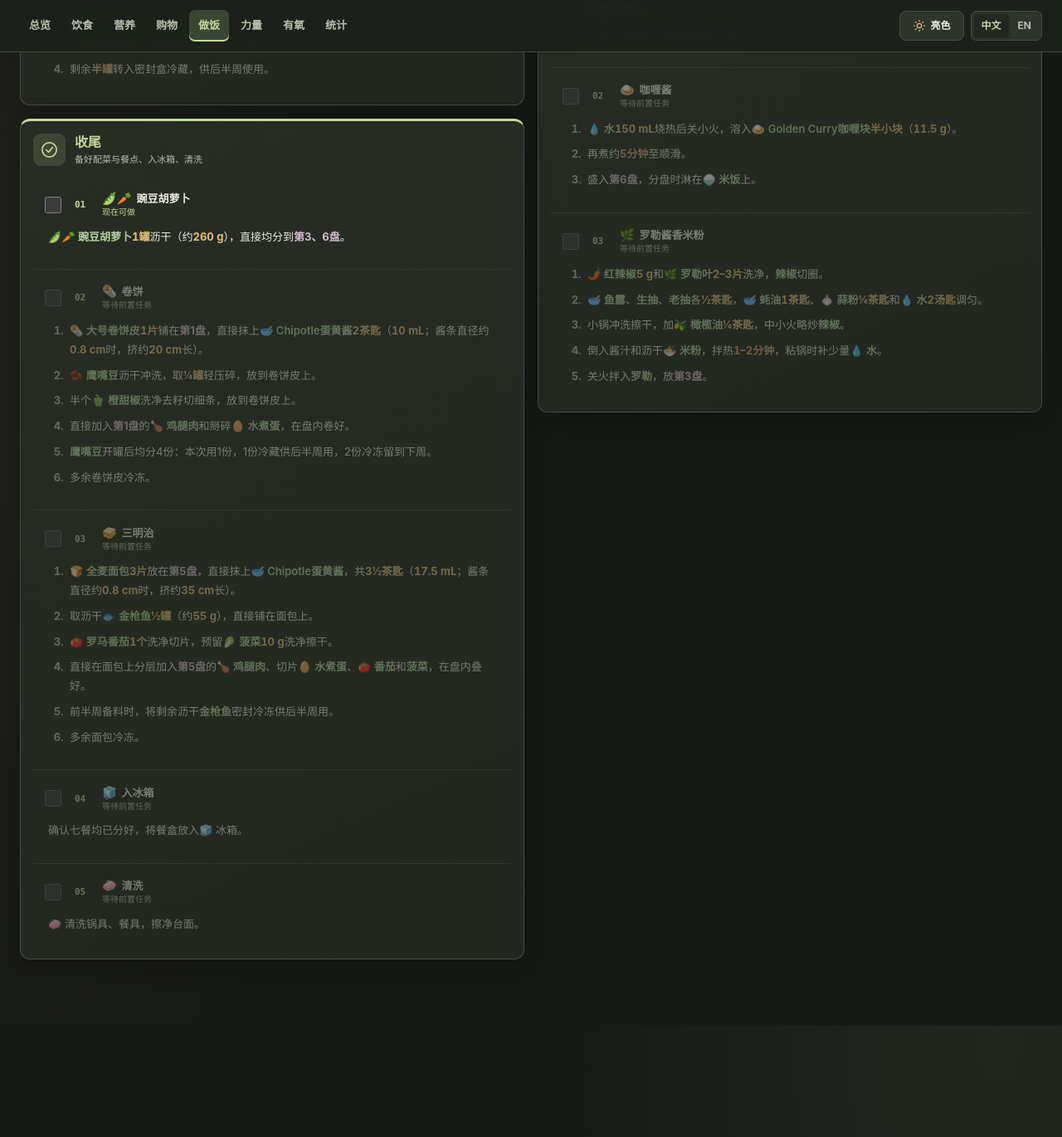
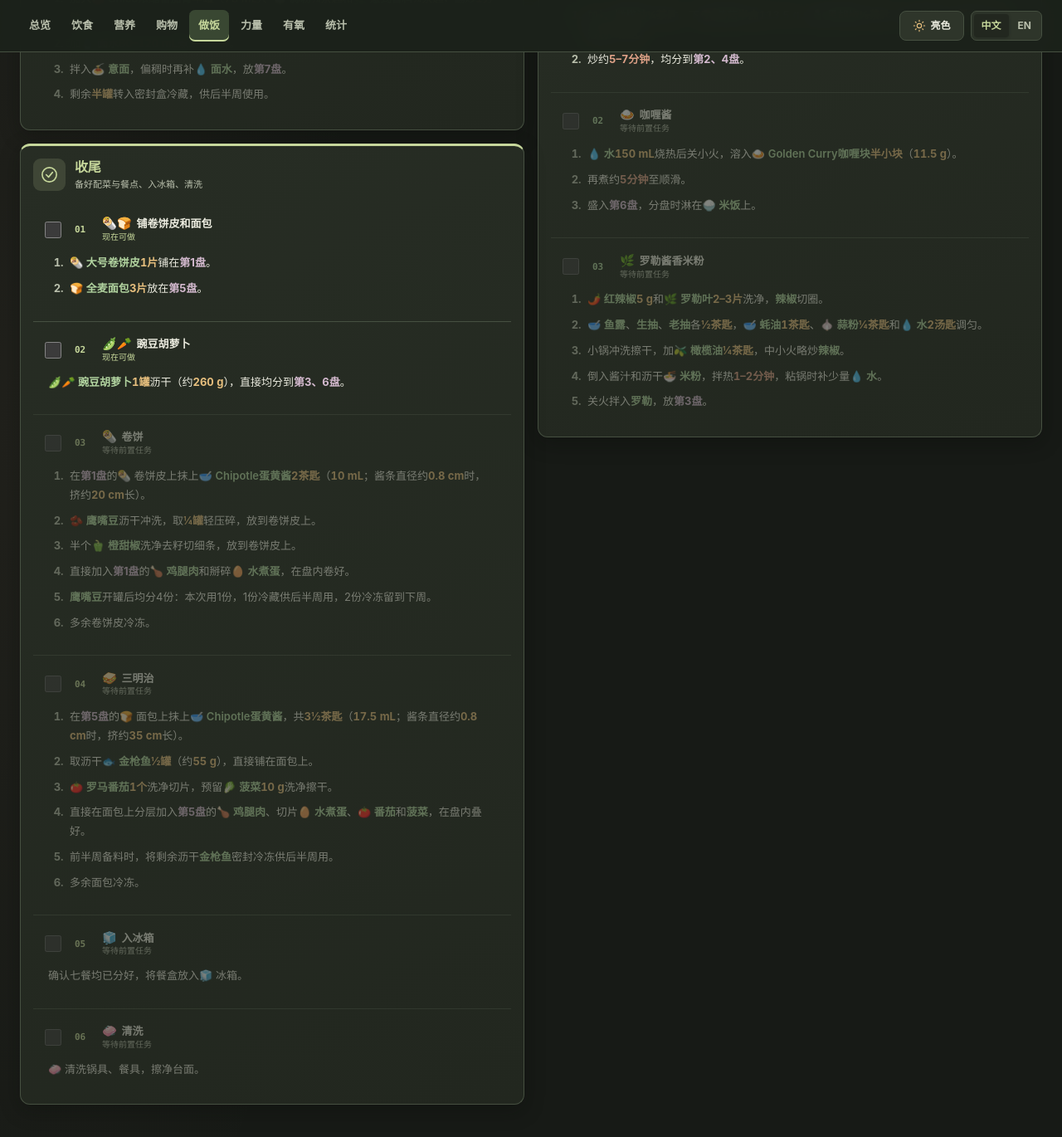
Before and after one commit to yunhaixiang/fitness, a Jekyll site: the page built from cooking.md, in a window 1280 px wide and 1400 px high, scrolled down 3014 px. Shown: the top 1370 px of the window at 83% size. Built offline with Jekyll 4.4.1, drawn with Linux system fonts in a browser that asks for light colours; some of the changed text lies outside the part shown.

Commit message:
Separate bread layout from meal assembly

```diff
--- a/assets/cooking-flow.js
+++ b/assets/cooking-flow.js
@@ -49,9 +49,10 @@
     {"id": "mushroom", "label": ["蘑菇", "Mushrooms"], "note": ["", ""], "group": "small-wok", "before": [], "link": "#cook-mushroom", "minutes": 7},
     {"id": "curry", "label": ["咖喱酱", "Curry Sauce"], "note": ["", ""], "group": "small-wok", "before": ["mushroom"], "link": "#cook-curry", "minutes": 6},
     {"id": "season-noodles", "label": ["罗勒酱香米粉", "Basil Rice Noodles"], "note": ["", ""], "group": "small-wok", "before": ["curry", "noodles"], "link": "#cook-season-noodles", "minutes": 3},
+    {"id": "prep-bread", "label": ["铺卷饼皮和面包", "Lay Out Tortilla and Bread"], "note": ["", ""], "group": "finish", "before": [], "link": "#cook-prep-bread", "minutes": 2},
     {"id": "peas-carrots", "label": ["豌豆胡萝卜", "Peas and Carrots"], "note": ["", ""], "group": "finish", "before": [], "link": "#cook-peas-carrots", "minutes": 3},
-    {"id": "wrap", "label": ["卷饼", "Wrap"], "note": ["", ""], "group": "finish", "before": ["chicken", "eggs"], "link": "#cook-wrap", "minutes": 4},
-    {"id": "sandwich", "label": ["三明治", "Sandwich"], "note": ["", ""], "group": "finish", "before": ["chicken", "eggs", "wrap"], "link": "#cook-sandwich", "minutes": 4},
+    {"id": "wrap", "label": ["卷饼", "Wrap"], "note": ["", ""], "group": "finish", "before": ["prep-bread", "chicken", "eggs"], "link": "#cook-wrap", "minutes": 4},
+    {"id": "sandwich", "label": ["三明治", "Sandwich"], "note": ["", ""], "group": "finish", "before": ["prep-bread", "chicken", "eggs", "wrap"], "link": "#cook-sandwich", "minutes": 4},
     {"id": "refrigerate", "label": ["入冰箱", "Refrigerate"], "note": ["", ""], "group": "finish", "before": ["rice", "potato", "ribs", "meatballs", "shrimp", "salmon", "dumplings", "curry", "season-noodles", "tomato", "wrap", "sandwich", "mushroom", "spinach", "haddock", "peas-carrots"], "link": "#cook-refrigerate", "minutes": 5},
     {"id": "clean", "label": ["清洗", "Clean Up"], "note": ["", ""], "group": "finish", "before": ["refrigerate"], "link": "#cook-clean", "minutes": 7}
   ];
@@ -68,7 +69,7 @@
     eggs: '🥚', dumplings: '🥟', pasta: '🍝', noodles: '🍜',
     mushroom: '🍄', curry: '🍛', 'season-noodles': '🌿',
     spinach: '🥬', ground: '🍗', tomato: '🍅',
-    'peas-carrots': '🫛🥕', wrap: '🌯', sandwich: '🥪', refrigerate: '🧊', clean: '🧼'
+    'prep-bread': '🌯🍞', 'peas-carrots': '🫛🥕', wrap: '🌯', sandwich: '🥪', refrigerate: '🧊', clean: '🧼'
   };
   const groups = [
     {"id": "oven", "icon": "oven", "title": ["烤箱", "Oven"], "hint": ["按烤盘空间安排", "Schedule According to Tray Space"]},
@@ -80,7 +81,7 @@
     {"id": "finish", "icon": "finish", "title": ["收尾", "Finish"], "hint": ["备好配菜与餐点、入冰箱、清洗", "Assemble Meals, Refrigerate and Clean"]}
   ];
 
-  const instructionSections = [["rice", "rice", ["prep-rice", "rice"]], ["oven", "oven", ["oven-heat-start", "prep-potato", "prep-chicken", "prep-ribs", "prep-shrimp", "oven-heat", "potato", "chicken", "ribs", "meatballs", "shrimp"]], ["air-fryer", "air", ["prep-salmon", "air-heat-start", "air-heat", "salmon", "haddock"]], ["pot-one", "pots", ["egg-water", "eggs", "dumplings"]], ["pot-two", "pots", ["pasta-water", "pasta", "noodles"]], ["small-wok", "small-wok", ["mushroom", "curry", "season-noodles"]], ["large-wok", "large-wok", ["spinach", "ground", "tomato"]], ["finish", "finish", ["peas-carrots", "wrap", "sandwich", "refrigerate", "clean"]]];
+  const instructionSections = [["rice", "rice", ["prep-rice", "rice"]], ["oven", "oven", ["oven-heat-start", "prep-potato", "prep-chicken", "prep-ribs", "prep-shrimp", "oven-heat", "potato", "chicken", "ribs", "meatballs", "shrimp"]], ["air-fryer", "air", ["prep-salmon", "air-heat-start", "air-heat", "salmon", "haddock"]], ["pot-one", "pots", ["egg-water", "eggs", "dumplings"]], ["pot-two", "pots", ["pasta-water", "pasta", "noodles"]], ["small-wok", "small-wok", ["mushroom", "curry", "season-noodles"]], ["large-wok", "large-wok", ["spinach", "ground", "tomato"]], ["finish", "finish", ["prep-bread", "peas-carrots", "wrap", "sandwich", "refrigerate", "clean"]]];
   const instructions = new Map(), seasoningNotes = new Map();
   const mergedSections = [];
   for (const [headingId, group, steps] of instructionSections) {
--- a/assets/cooking-progress.js
+++ b/assets/cooking-progress.js
@@ -48,6 +48,8 @@
       done.splice(done.indexOf('finish'), 1);
       for (const id of ['peas-carrots', 'refrigerate', 'clean']) if (!done.includes(id)) done.push(id);
     }
+    // Previously, laying out bread was part of assembling either meal.
+    if (done.some(id => ['wrap', 'sandwich'].includes(id)) && !done.includes('prep-bread')) done.push('prep-bread');
     // Legacy running tasks return to unchecked; only completion is persisted.
     return { version: 3, done };
   }
--- a/assets/cooking-scheduler.js
+++ b/assets/cooking-scheduler.js
@@ -5,7 +5,7 @@
   const horizon = 210;
   const beamWidth = 24;
   const pans = new Set(['mushroom', 'spinach', 'tomato', 'ground', 'curry']);
-  const continuous = new Set(['wrap', 'sandwich', 'peas-carrots', 'refrigerate', 'clean']);
+  const continuous = new Set(['prep-bread', 'wrap', 'sandwich', 'peas-carrots', 'refrigerate', 'clean']);
   const activeTail = { tomato: 3, 'season-noodles': 3 };
   const capacity = { rice: 1, oven: 3, air: 1, 'pot-1': 1, 'pot-2': 1, saucepan: 1, wok: 1, counter: 1 };
   const resource = (task) => {
--- a/cooking.md
+++ b/cooking.md
@@ -335,10 +335,20 @@
 
 <h2 id="finish" data-en="Finish">收尾线程</h2>
 <ol>
+<li class="cooking-task-source">
+<ol lang="zh-CN" class="cooking-source-zh">
+<li>🌯 大号卷饼皮1片铺在第1盘。</li>
+<li>🍞 全麦面包3片放在第5盘。</li>
+</ol>
+<ol lang="en" class="cooking-source-en" hidden>
+<li>Lay 1 🌯 large tortilla on plate 1.</li>
+<li>Place 3 slices of 🍞 whole-wheat bread on plate 5.</li>
+</ol>
+</li>
 <li class="cooking-task-source"><p data-en="Drain 1 can of 🫛🥕 peas and carrots (about 260 g) and divide equally between meals 3 and 6.">🫛🥕 豌豆胡萝卜1罐沥干（约260 g），直接均分到第3、6盘。</p></li>
 <li class="cooking-task-source">
 <ol lang="zh-CN" class="cooking-source-zh">
-<li>🌯 大号卷饼皮1片铺在第1盘，直接抹上🥣 Chipotle蛋黄酱2茶匙（10 mL；酱条直径约0.8 cm时，挤约20 cm长）。</li>
+<li>在第1盘的🌯 卷饼皮上抹上🥣 Chipotle蛋黄酱2茶匙（10 mL；酱条直径约0.8 cm时，挤约20 cm长）。</li>
 <li>🫘 鹰嘴豆沥干冲洗，取¼罐轻压碎，放到卷饼皮上。</li>
 <li>半个🫑 橙甜椒洗净去籽切细条，放到卷饼皮上。</li>
 <li>直接加入第1盘的🍗 鸡腿肉和掰碎🥚 水煮蛋，在盘内卷好。</li>
@@ -356,7 +366,7 @@
 </li>
 <li class="cooking-task-source">
 <ol lang="zh-CN" class="cooking-source-zh">
-<li>🍞 全麦面包3片放在第5盘，直接抹上🥣 Chipotle蛋黄酱，共3½茶匙（17.5 mL；酱条直径约0.8 cm时，挤约35 cm长）。</li>
+<li>在第5盘的🍞 面包上抹上🥣 Chipotle蛋黄酱，共3½茶匙（17.5 mL；酱条直径约0.8 cm时，挤约35 cm长）。</li>
 <li>取沥干🐟 金枪鱼½罐（约55 g），直接铺在面包上。</li>
 <li>🍅 罗马番茄1个洗净切片，预留🥬 菠菜10 g洗净擦干。</li>
 <li>直接在面包上分层加入第5盘的🍗 鸡腿肉、切片🥚 水煮蛋、🍅 番茄和菠菜，在盘内叠好。</li>
```
Also changed, not shown: other parts of cooking.md (+2 -2 lines), tests/cooking-progress.test.js (+15 -1 lines).
